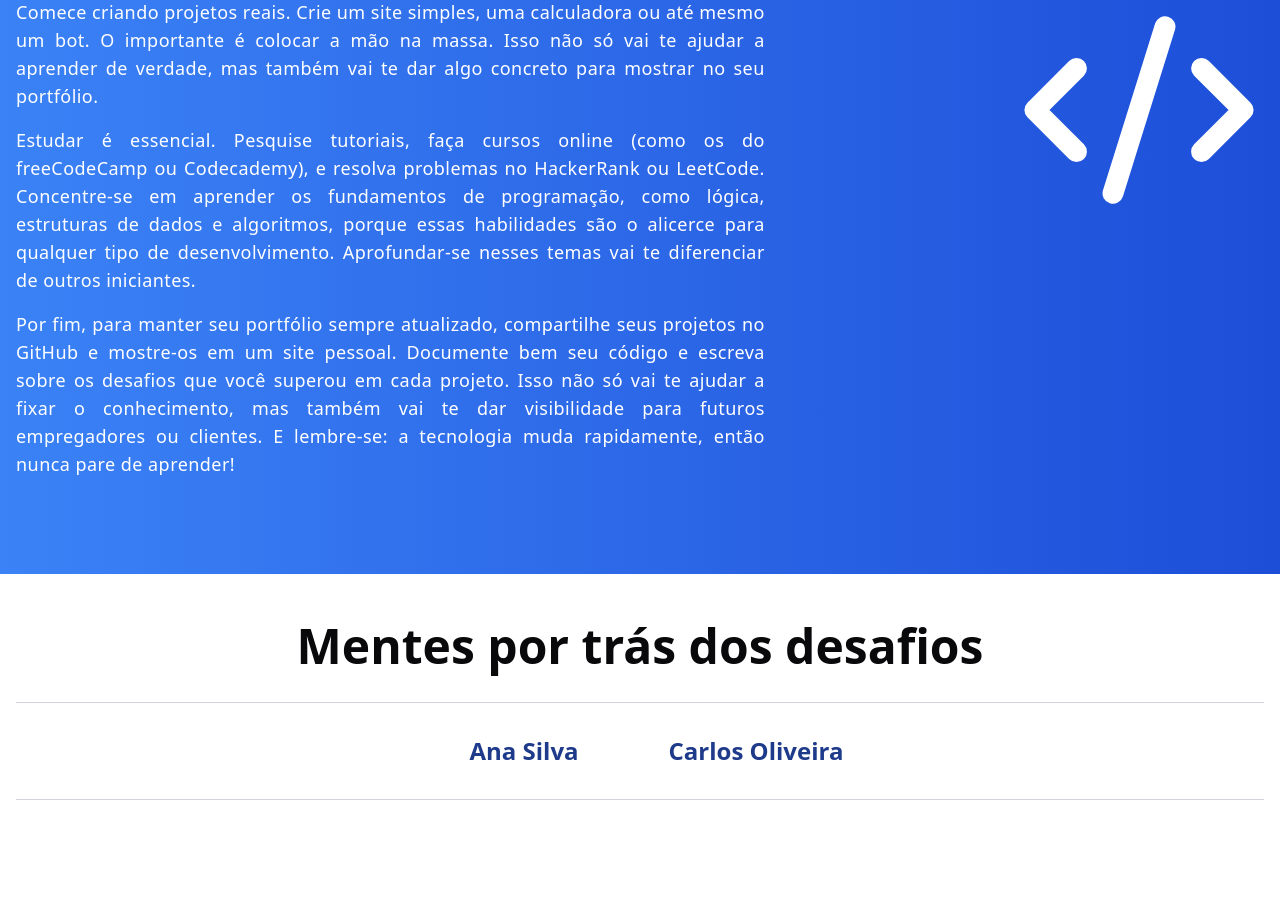
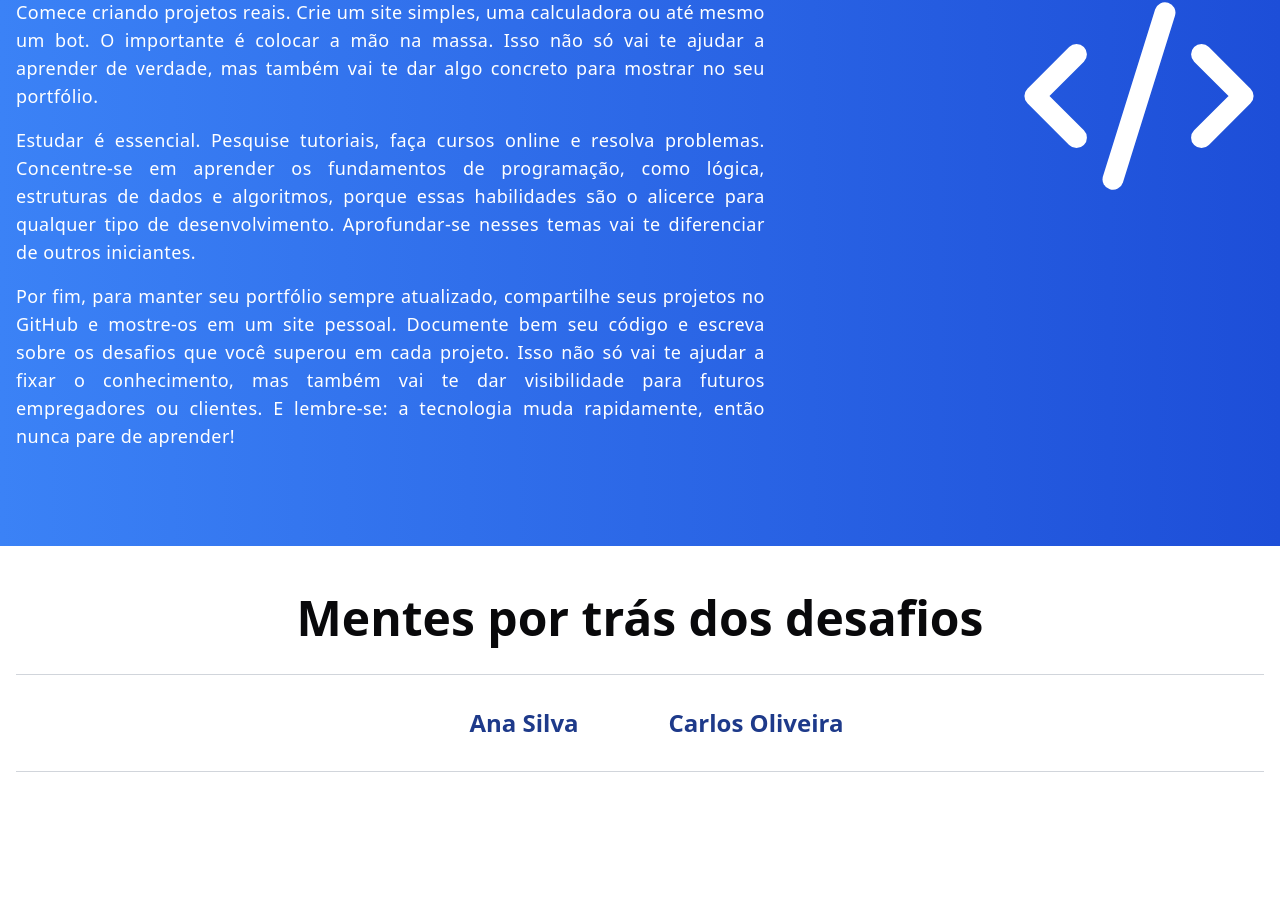
Before and after one commit to ArthurSilv4/front-desafioo.tech, a Next.js app: page / in a window 1280 px wide. Shown: the part 1874-2779 px from the top of the page. Built offline with nearby package versions, Linux system fonts and the light colour scheme.

Commit message:
update texto

```diff
--- a/src/components/Layout/Main/StartProgramming/page.tsx
+++ b/src/components/Layout/Main/StartProgramming/page.tsx
@@ -1,4 +1,3 @@
-import Image from "next/image";
 import ReactMarkdown from "react-markdown";
 
 const content = {
@@ -8,7 +7,7 @@ const content = {
   paragraph2:
     "A prática é o que vai te fazer evoluir. Não perca tempo apenas estudando teoria. Comece criando projetos reais. Crie um site simples, uma calculadora ou até mesmo um bot. O importante é colocar a mão na massa. Isso não só vai te ajudar a aprender de verdade, mas também vai te dar algo concreto para mostrar no seu portfólio.",
   paragraph3:
-    "Estudar é essencial. Pesquise tutoriais, faça cursos online (como os do freeCodeCamp ou Codecademy), e resolva problemas no HackerRank ou LeetCode. Concentre-se em aprender os fundamentos de programação, como lógica, estruturas de dados e algoritmos, porque essas habilidades são o alicerce para qualquer tipo de desenvolvimento. Aprofundar-se nesses temas vai te diferenciar de outros iniciantes.",
+    "Estudar é essencial. Pesquise tutoriais, faça cursos online e resolva problemas. Concentre-se em aprender os fundamentos de programação, como lógica, estruturas de dados e algoritmos, porque essas habilidades são o alicerce para qualquer tipo de desenvolvimento. Aprofundar-se nesses temas vai te diferenciar de outros iniciantes.",
   paragraph4:
     "Por fim, para manter seu portfólio sempre atualizado, compartilhe seus projetos no GitHub e mostre-os em um site pessoal. Documente bem seu código e escreva sobre os desafios que você superou em cada projeto. Isso não só vai te ajudar a fixar o conhecimento, mas também vai te dar visibilidade para futuros empregadores ou clientes. E lembre-se: a tecnologia muda rapidamente, então nunca pare de aprender!",
 };
```
